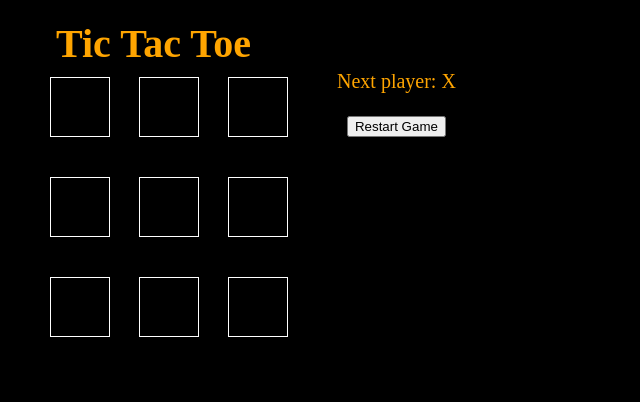
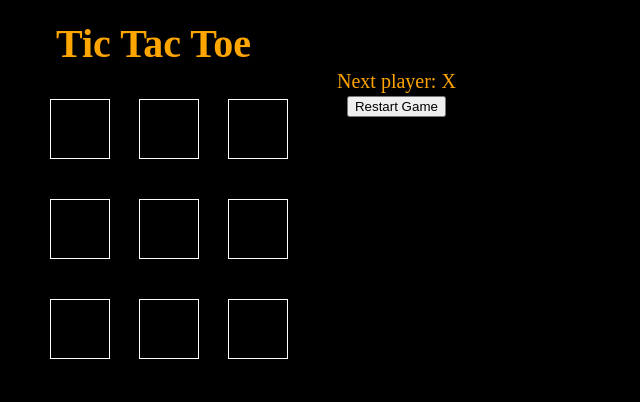
Before and after one commit to MHUS25/tic-tac-toe, a React app: page / in a window 1280 px wide. Shown: the whole page, without its empty margins (0-640 px from the left). Built offline with nearby package versions, Linux system fonts and the light colour scheme.

Commit message:
Adjusts margin and padding

```diff
--- a/src/index.css
+++ b/src/index.css
@@ -12,10 +12,12 @@ body {
 
 h1 {
    margin: 0px 0 0px 0px;
+   padding-bottom: 22px;
 }
 
 ol, ul {
   padding-left: 0px;
+  margin: 0px 0 0px 0px;
 }
 
 .board-row:after {
```
